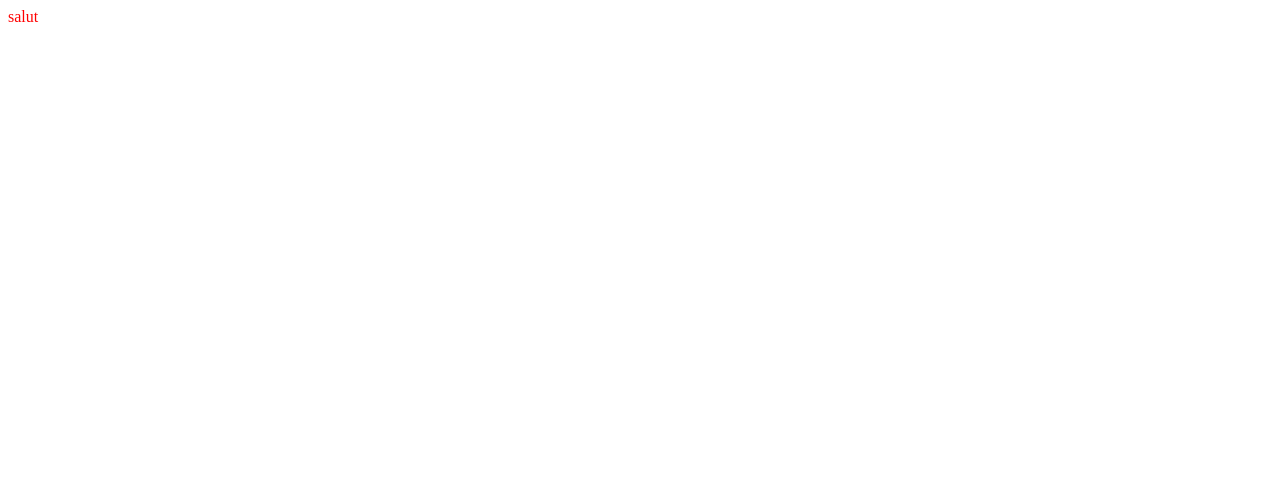
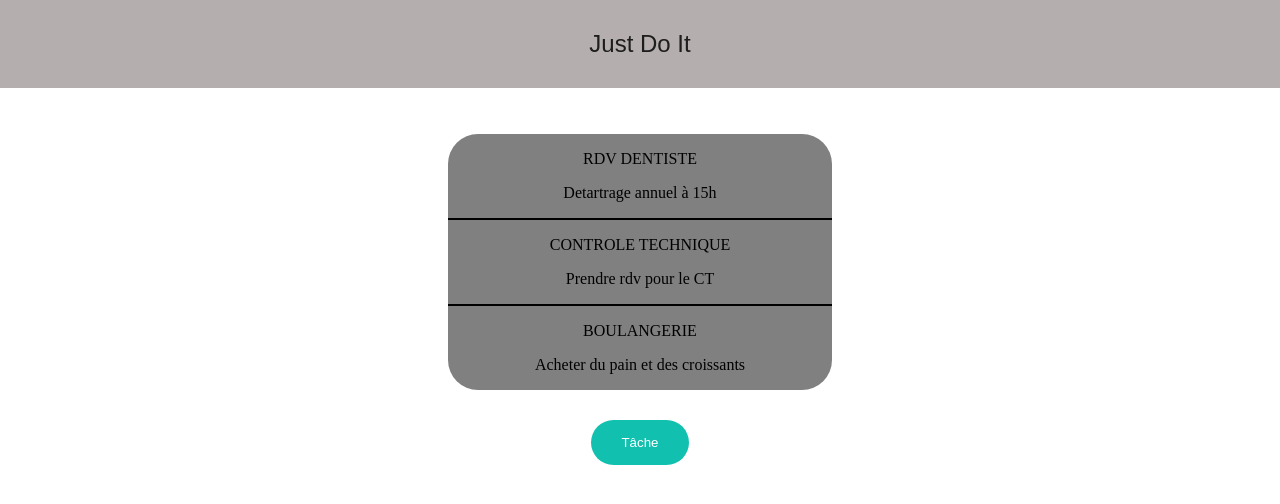
Before and after one commit to moustii/todolist, a React (Create React App) app: page / in a window 1280 px wide. Shown: the top 504 px of the page. Built offline with nearby package versions, Linux system fonts and the light colour scheme.

Commit message:
create components tasks, button, title

```diff
--- a/public/css/main.css
+++ b/public/css/main.css
@@ -1,5 +1,6 @@
-body {
-  color: red;
+html, body {
+  margin: 0px;
+  padding: 0px;
 }
 
 /*# sourceMappingURL=main.css.map */
--- a/public/css/main.scss
+++ b/public/css/main.scss
@@ -1,3 +1,4 @@
-body {
-    color: red;
+html, body {
+    margin: 0px;
+    padding: 0px;
 }
--- /dev/null
+++ b/src/App.css
@@ -0,0 +1,3 @@
+.app-container {
+    text-align: center;
+}
--- a/src/App.js
+++ b/src/App.js
@@ -1,10 +1,32 @@
+import { useState } from "react";
+import MainTitle from "./components/MainTitle/MainTitle";
+import Button from "./components/Button/Button";
+import Tasks from "./containers/Tasks/Tasks";
+import './App.css';
 
 function App() {
-  return (
-    <div className="App bg">
-      salut
-    </div>
-  );
+    const [addform, setAddForm] = useState(false);
+
+    const changeAddFormState = () => setAddForm(addform => !addform);
+    console.log(addform);
+
+    return (
+        <div className="app-container">
+
+            <MainTitle>
+                Just Do It
+            </MainTitle>
+
+            <Tasks/>
+
+
+
+            <Button click={changeAddFormState}>
+                Tâche
+            </Button>
+
+        </div>
+    );
 }
 
 export default App;
--- /dev/null
+++ b/src/components/Button/Button.js
@@ -0,0 +1,11 @@
+import classes from './Button.module.css';
+
+const Button = (props) => {
+    return (
+        <button className={classes.taskButton} onClick={props.click}>
+            {props.children}
+        </button>
+    )
+}
+
+export default Button;
--- /dev/null
+++ b/src/components/Button/Button.module.css
@@ -0,0 +1,14 @@
+.taskButton {
+    display: block;
+    color: #fff;
+    background-color: rgb(17, 192, 174);
+    padding: 15px 30px;
+    border: 0px;
+    border-radius: 30px;
+    margin: 0 auto;
+    cursor: pointer;
+}
+
+.taskButton:hover {
+    transform: scale(1.1);
+}
--- /dev/null
+++ b/src/components/MainTitle/MainTitle.js
@@ -0,0 +1,11 @@
+import classes from "./MainTitle.module.css";
+
+const MainTitle = (props) => {
+    return (
+        <h1 className={classes.mainTitle}>
+            {props.children}
+        </h1>
+    )
+}
+
+export default MainTitle;
--- /dev/null
+++ b/src/components/MainTitle/MainTitle.module.css
@@ -0,0 +1,10 @@
+.mainTitle {
+    text-align: center;
+    color: #1d1d1d;
+    background-color: rgb(181, 174, 174);
+    padding: 30px;
+    font-weight: normal;
+    font-family: sans-serif;
+    font-size: 1.5em;
+    margin-top: 0;
+}
--- /dev/null
+++ b/src/containers/Tasks/Tasks.css
@@ -0,0 +1,12 @@
+.tasks-list {
+    display: inline-block;
+    background-color: grey;
+    text-align: center;
+    border-radius: 30px;
+    width: 30%;
+    margin: 30px 0;
+}
+
+.task:not(:last-child) {
+    border-bottom: 2px solid black;
+}
--- /dev/null
+++ b/src/containers/Tasks/Tasks.js
@@ -0,0 +1,48 @@
+import React, {Component} from 'react';
+import './Tasks.css';
+
+class Tasks extends Component {
+
+    state = {
+        tasks: [
+            {id: 1, title: "Rdv dentiste", description: "Detartrage annuel à 15h"},
+            {id: 2, title: "Controle technique", description: "Prendre rdv pour le CT"},
+            {id: 3, title: "Boulangerie", description: "Acheter du pain et des croissants"},
+        ],
+    };
+
+
+
+
+
+    render() {
+        console.log(this.state.tasks);
+        return (
+            <div className='tasks-list'>
+                {
+                    this.state.tasks.map(task => {
+                        return (
+                            <div className='task'>
+                                <p>{task.title.toUpperCase()}</p>
+                                <p>{task.description}</p>
+                            </div>
+                        )
+                    })
+                }
+            </div>
+
+
+        );
+    }
+
+
+
+
+
+
+
+
+
+}
+
+export default Tasks;
```
Also changed, not shown: src/containers/Task/Task.js (added), 1 other file (tests, documents, lock files or other folders).
